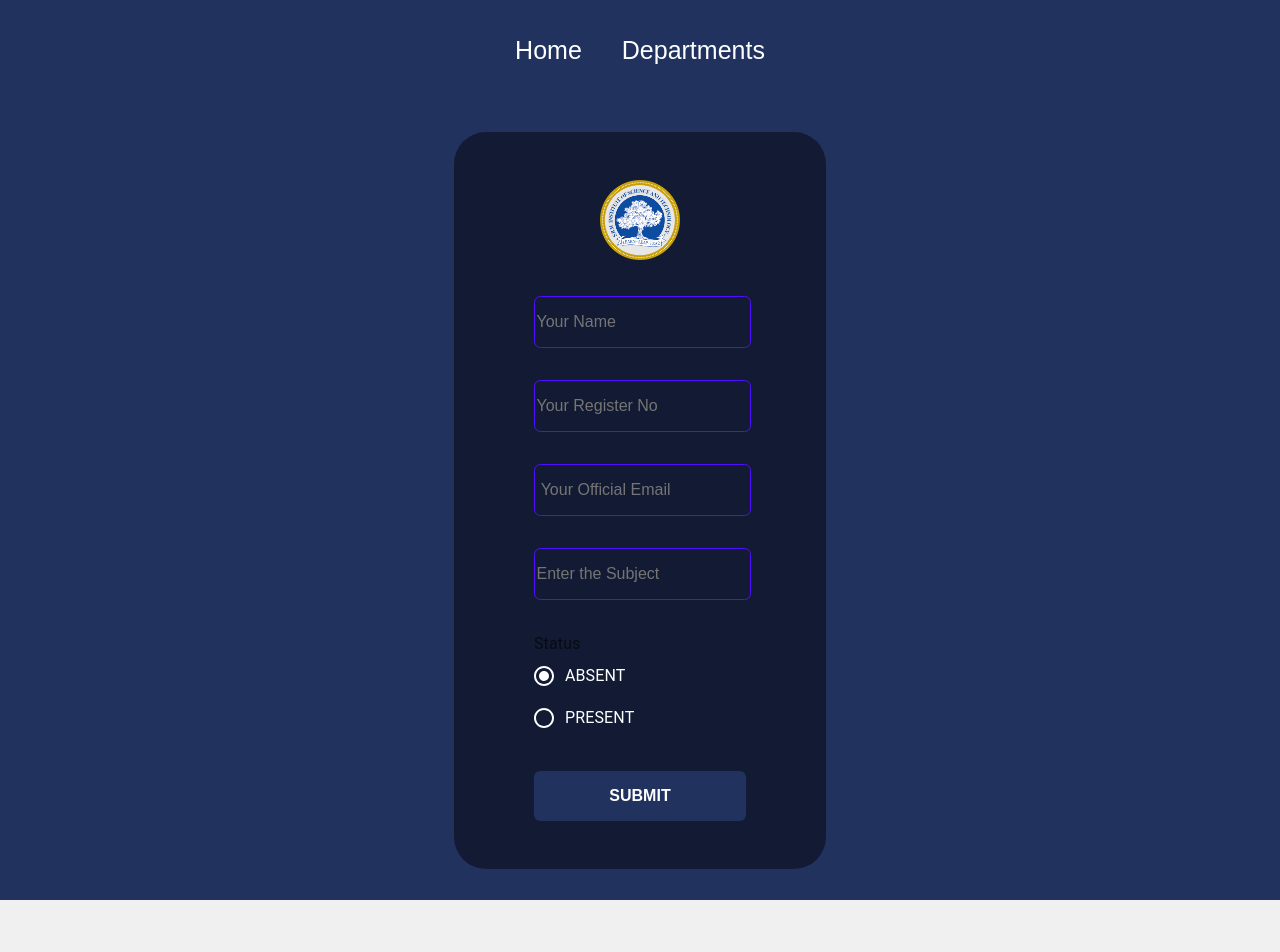
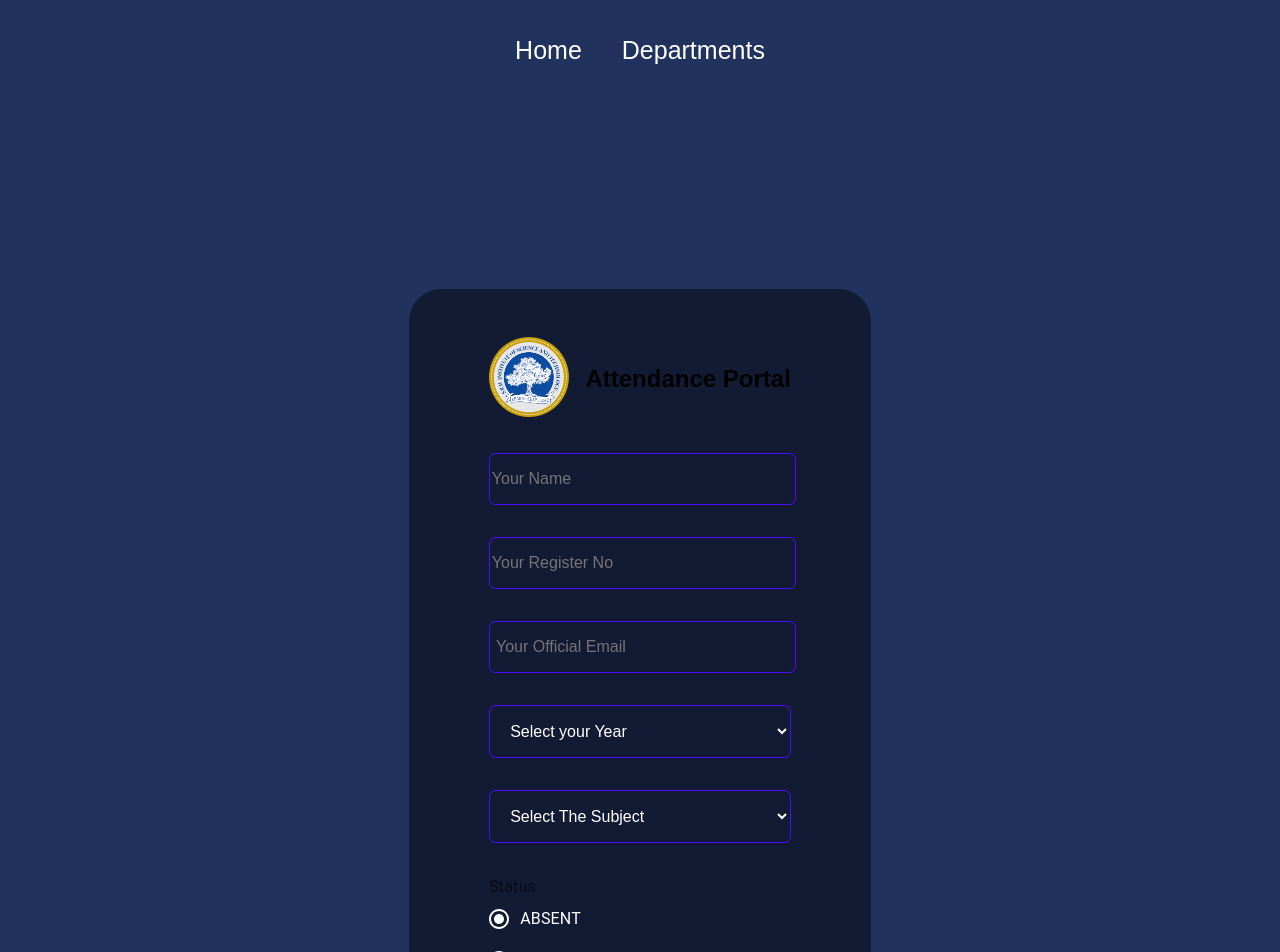
Before and after one commit to Muthu-kesavan/Attendance-system, a React (Create React App) app: page /Attendance/1 in a window 1280 px wide. Shown: the top 952 px of the page. Built offline with nearby package versions, Linux system fonts and the light colour scheme; no server answers.

Commit message:
Day 2 - Commit

```diff
--- a/src/Pages/Attendance.js
+++ b/src/Pages/Attendance.js
@@ -5,7 +5,7 @@ import "../Styles/Attendance.css"
 function Attendance() {
   return (
     <div className="attendance">
-      <h1>Chose Your Department</h1>
+      <h1></h1>
       <div className="attendivisor">
         { Attendivisor.map((attendance, idx) => {
           return(
--- a/src/Pages/AttendanceDisplay.js
+++ b/src/Pages/AttendanceDisplay.js
@@ -11,6 +11,8 @@ import RadioGroup from '@mui/material/RadioGroup';
 import FormControlLabel from '@mui/material/FormControlLabel';
 import FormControl from '@mui/material/FormControl';
 import FormLabel from '@mui/material/FormLabel';
+import Form from 'react-bootstrap/Form';
+
 
 
 
@@ -64,11 +66,11 @@ export default function Register() {
         } else if (email === '') {
             toast.error('Email is required.',toastOptions);
             return false;
-        } else if ( regno.length !== 15) {
+        } else if (!email.endsWith("srmist.edu.in")){
+            toast.error('Enter a valid SRM Email Address.',toastOptions);
+            return false;
+        }else if ( regno.length !== 15) {
             toast.error('Invalid Register No',toastOptions);
-            return false;
-        } else if (subject === '') {
-            toast.error('Please Enter the subject.',toastOptions);
             return false;
         } else if (status === '') {
             toast.error('Please select the status.',toastOptions);
@@ -92,6 +94,7 @@ export default function Register() {
                 <form action="" onSubmit={(event) => handleSubmit(event)}>
                     <div className="brand">
                         <center><img src={Logo} alt="logo" /></center>
+                        <h2>Attendance Portal</h2>
                     </div>
                     <input
                         type="text"
@@ -111,12 +114,24 @@ export default function Register() {
                         name="email"
                         onChange={(e) => handleChange(e)}
                     />
-                    <input
-                        type="subject"
-                        placeholder="Enter the Subject"
-                        name="subject"
-                        onChange={(e) => handleChange(e)}
-                    />
+                    <Form.Select aria-label="Default select example">
+                        <option>Select your Year</option>
+                        <option value="1">First Year</option>
+                        <option value="2">Second Year</option>
+                        <option value="3">Third Year</option>
+                        <option value="4">Fourth year</option>
+                    </Form.Select>
+                    <Form.Select aria-label="Default select example">
+                        <option>Select The Subject</option>
+                        <option value="1">Data Structures</option>
+                        <option value="2">Discrete Mathematics</option>
+                        <option value="3">Operating System</option>
+                        <option value="3">Database Management</option>
+                        <option value="3">Minor Project</option>
+                    </Form.Select>
+
+
+
                     <FormControl>
                         <FormLabel id="demo-radio-buttons-group-label">Status</FormLabel>
                         <RadioGroup
@@ -142,7 +157,7 @@ export default function Register() {
 }
 
 const FormContainer = styled.div`
-    height: 100vh;
+    height: 150vh;
     width: 100vw;
     display: flex;
     flex-direction: column;
--- a/src/Pages/Home.js
+++ b/src/Pages/Home.js
@@ -1,11 +1,13 @@
 import React from 'react'
 import '../Styles/Home.css'
+import Logo from '../assets/logo.png';
 
 function Home() {
   return (
 
     <div className="home">
         <div className="home1">
+            <img src={Logo} alt="Srm logo" />
             <h2>WELCOME TO SRM UNIVERSITY</h2>
         <div className="prompt">
             <p>Attendance Marking System</p>
--- a/src/Styles/Attendance.css
+++ b/src/Styles/Attendance.css
@@ -9,7 +9,7 @@
 .attendance .attendanceTitle {
   text-align: center;
   color: #3e497a;
-    font-size: 20px;
+  font-size: 60px;
   font-weight: bolder;
 }
 
@@ -21,6 +21,7 @@
   place-items: center;
 }
 
+/* MENU ITEM STYLING */
 
 .attendanceList {
   border-radius: 15px;
@@ -47,7 +48,7 @@
 }
 
 .attendanceList h1 {
-    font-size: 20px;
+  font-size: 25px;
 }
 
 @media only screen and (max-width: 1300px) {
```
Lines whose indentation alone changed are shown as unchanged.
